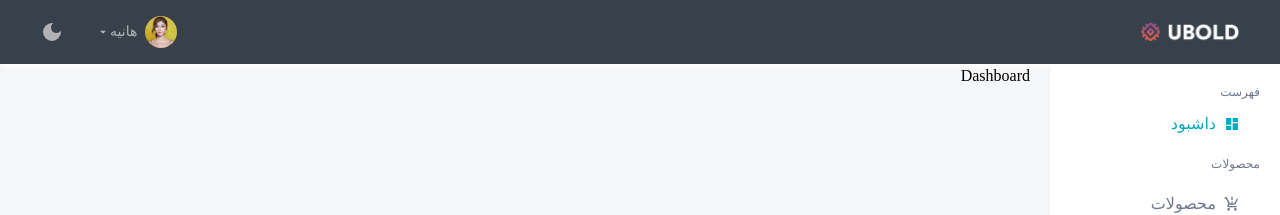
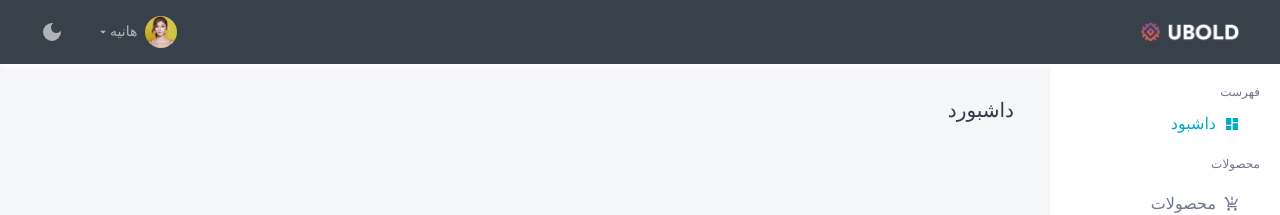
Before and after one commit to Mhboolor/my-dashboard, a React (Create React App) app: page / in a window 1280 px wide. Shown: the top 215 px of the page. Built offline with nearby package versions, Linux system fonts and the light colour scheme.

Commit message:
feat:Add dashboard title

```diff
--- a/src/App.js
+++ b/src/App.js
@@ -17,7 +17,7 @@ function App() {
         <Header changeMenuStatus={changeMenuStatus}/>
       </header>
       <div className="flex gap-5 relative">
-        <aside className={`${showMenu ? 'w-full' : 'w-0'} absolute right-0 top-0 ease-in-out duration-200 z-20 md:relative md:w-full h-screen overflow-auto max-w-[230px] shadow-sm bg-white`}>
+        <aside className={`${showMenu ? 'w-full' : 'w-0'} absolute right-0 top-0 ease-in-out duration-100 z-20 md:relative md:w-full h-screen overflow-auto max-w-[230px] shadow-sm bg-white`}>
           <Sidebar/>
         </aside>
         <main>
--- a/src/pages/Dashboard.jsx
+++ b/src/pages/Dashboard.jsx
@@ -2,7 +2,11 @@ import React from 'react'
 
 function Dashboard() {
   return (
-    <div>Dashboard</div>
+    <div className='p-4'>
+      <div className='flex items-center font-medium text-xl text-gray-6 my-4'>
+        <p>داشبورد</p>
+      </div>
+    </div>
   )
 }
 
--- a/tailwind.config.js
+++ b/tailwind.config.js
@@ -16,6 +16,7 @@ module.exports = {
           3 : '#6e768e',
           4 : '#6c757d',
           5 : '#343a40',
+          6 : '#323a46',
         }
       },
     },
```
